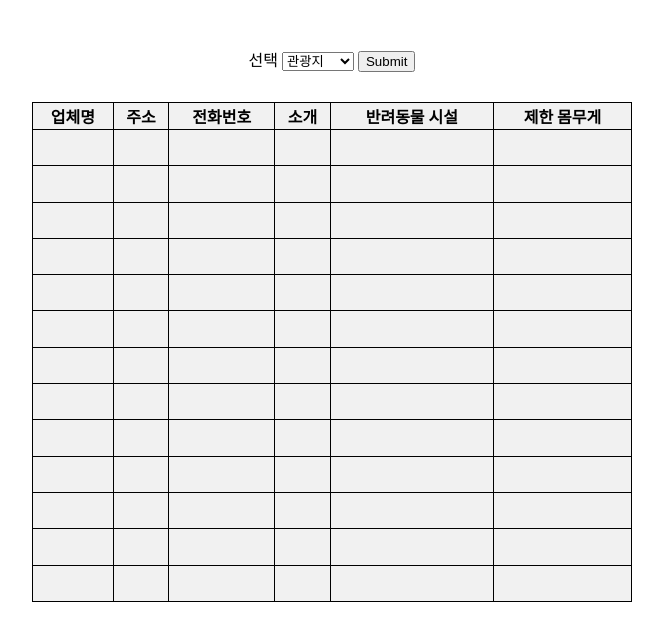
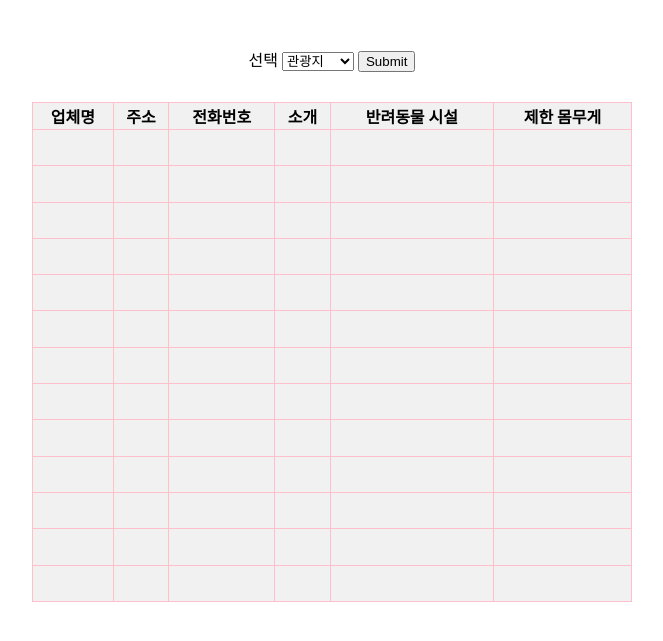
Before and after one commit to woorifisa-service-dev-2nd/fronted-2nd-withAnimal, a website: page public/index.html in a window 1280 px wide. Shown: the part 129-770 px from the top of the page, without its empty margins (308-971 px from the left). Drawn offline with Linux system fonts and the light colour scheme; a web font is replaced by a local one.

Commit message:
gitignore

```diff
--- a/public/style.css
+++ b/public/style.css
@@ -34,7 +34,7 @@ table {
 }
 table, td, th {
     border-collapse : collapse;
-    border : 1px solid black;
+    border : 1px solid pink;
     background-color: #f1f1f1;
 
 };
```
